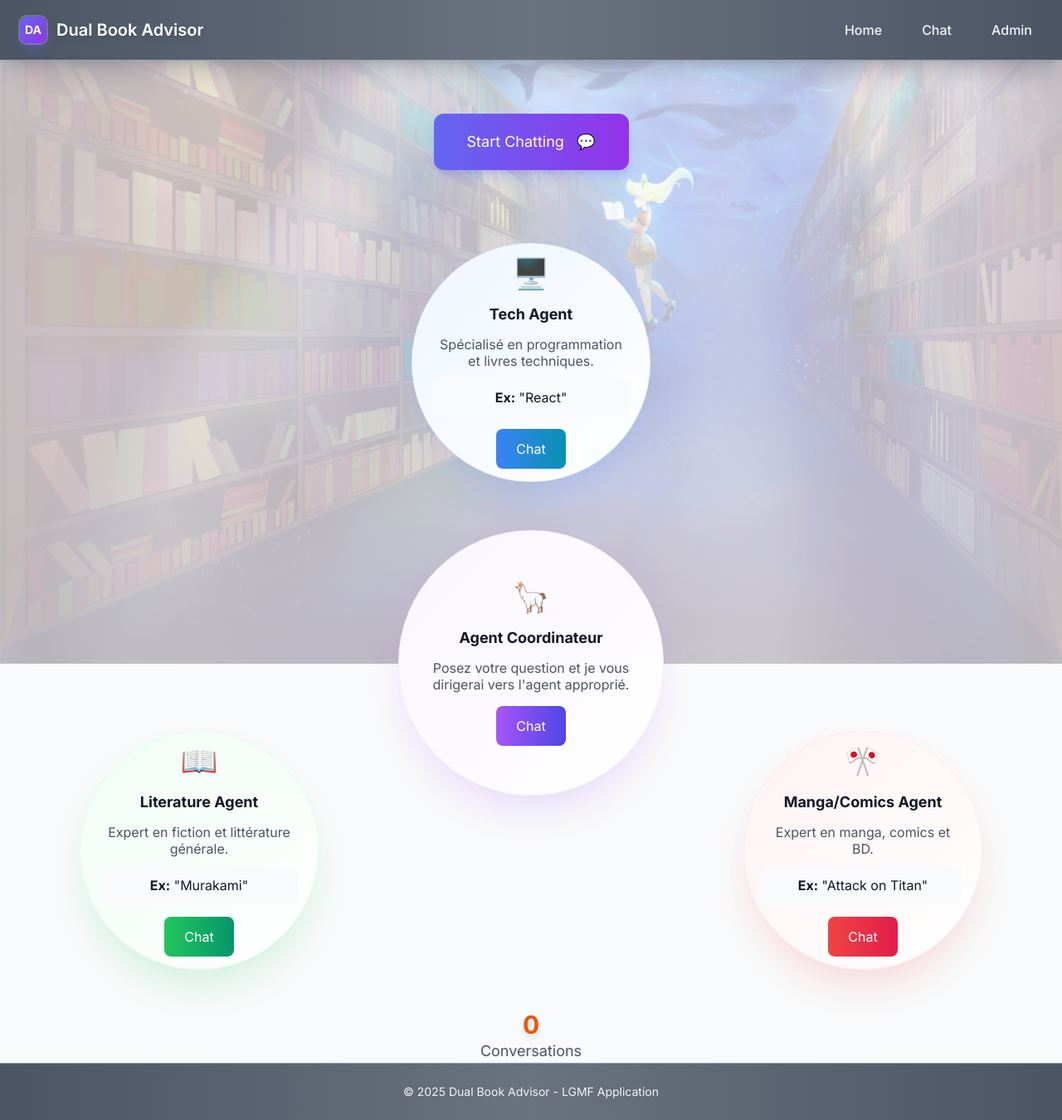
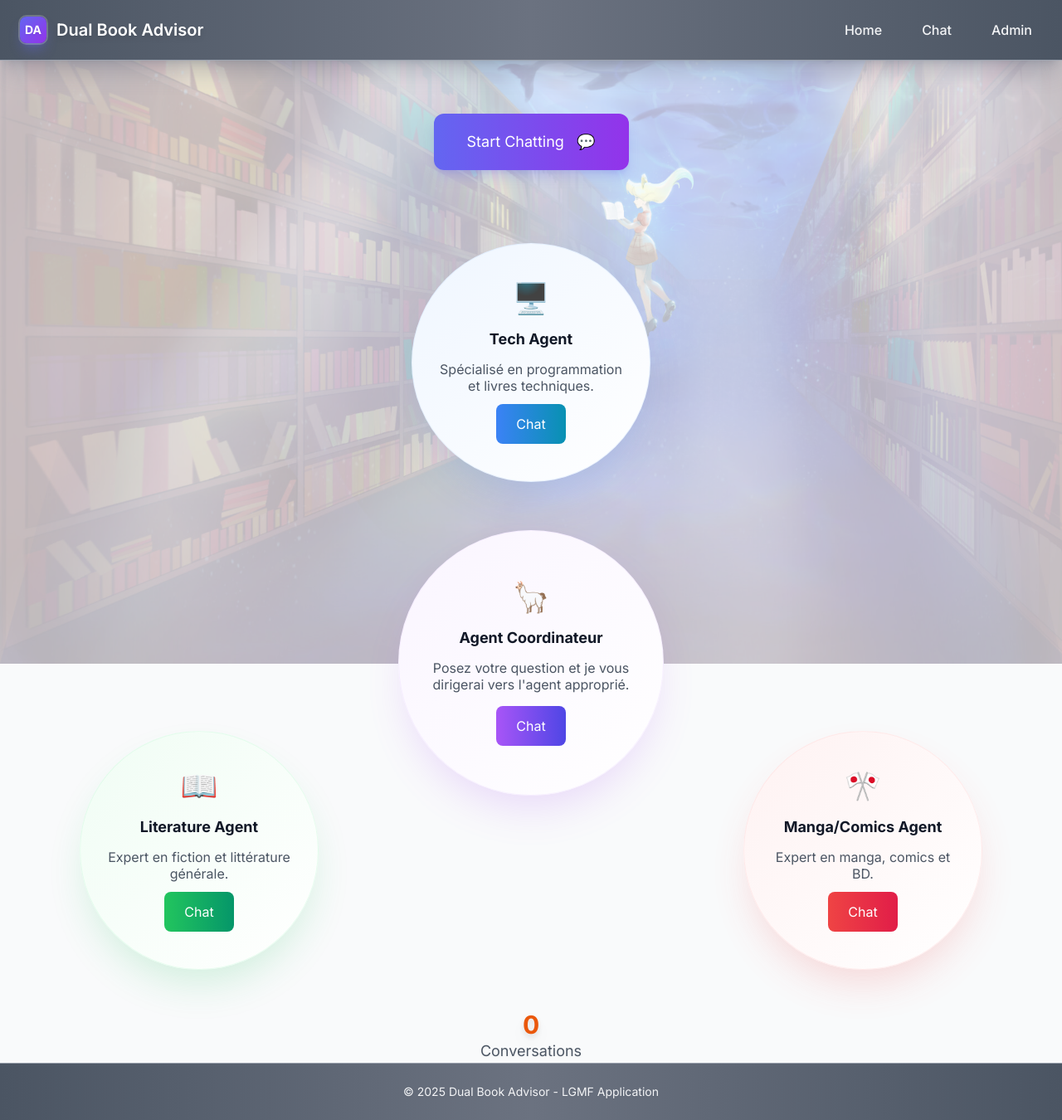
Before and after one commit to Leozmee/dual-book-advisor, a Django app: page / in a window 1280 px wide. Shown: the whole page at 83% size. Run offline with Django 4.2, Linux system fonts and the light colour scheme; data that the repository does not hold is empty; some libraries are stand-ins or nearby versions.

Commit message:
new style

```diff
--- a/templates/dashboard/home.html
+++ b/templates/dashboard/home.html
@@ -52,9 +52,6 @@
                     <p class="text-base text-gray-600 mb-3 leading-tight">
                         Spécialisé en programmation et livres techniques.
                     </p>
-                    <div class="bg-gray-50 rounded p-3 text-base mb-4 leading-tight">
-                        <strong>Ex:</strong> "React"
-                    </div>
                     <a href="/chat/?agent=tech"
                        class="inline-block bg-gradient-to-r from-blue-500 to-cyan-600 text-white px-6 py-3 rounded-lg hover:from-blue-600 hover:to-cyan-700 transition-all duration-300 text-base">
                         Chat
@@ -72,9 +69,6 @@
                     <p class="text-base text-gray-600 mb-3 leading-tight">
                         Expert en fiction et littérature générale.
                     </p>
-                    <div class="bg-gray-50 rounded p-3 text-base mb-4 leading-tight">
-                        <strong>Ex:</strong> "Murakami"
-                    </div>
                     <a href="/chat/?agent=literature"
                        class="inline-block bg-gradient-to-r from-green-500 to-emerald-600 text-white px-6 py-3 rounded-lg hover:from-green-600 hover:to-emerald-700 transition-all duration-300 text-base">
                         Chat
@@ -92,9 +86,6 @@
                     <p class="text-base text-gray-600 mb-3 leading-tight">
                         Expert en manga, comics et BD.
                     </p>
-                    <div class="bg-gray-50 rounded p-3 text-base mb-4 leading-tight">
-                        <strong>Ex:</strong> "Attack on Titan"
-                    </div>
                     <a href="/chat/?agent=manga"
                        class="inline-block bg-gradient-to-r from-red-500 to-rose-600 text-white px-6 py-3 rounded-lg hover:from-red-600 hover:to-rose-700 transition-all duration-300 text-base">
                         Chat
```
